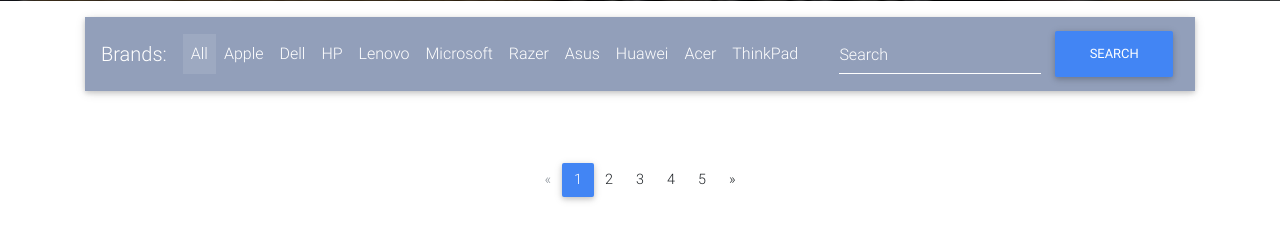
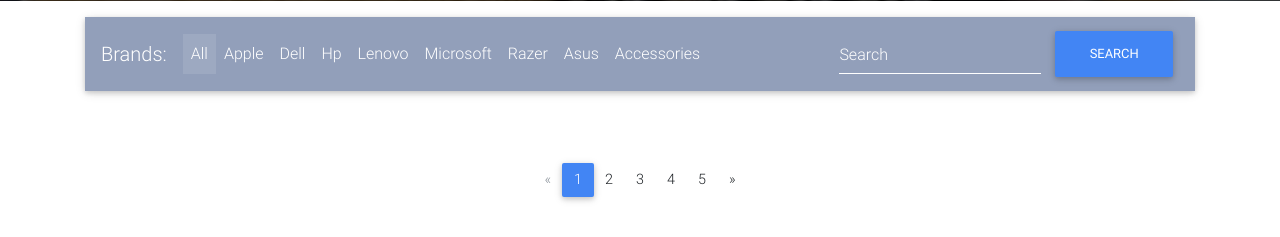
Before and after one commit to mwakosy-julius/razer, a Django app: page /category/Razer in a window 1280 px wide. Shown: the part 551-788 px from the top of the page. Run offline with Django 4.2, Linux system fonts and the light colour scheme; a user stored in the database is signed in; data comes from the database, SQL or seed files in the repository; both versions use the stored data as it was after the commit; some libraries are stand-ins or nearby versions.

Commit message:
razer updates

```diff
--- a/products/views.py
+++ b/products/views.py
@@ -36,7 +36,7 @@
         items_list = context['items']  # Retrieve items queryset from the context
 
         # Number of items per page
-        items_per_page = 10
+        items_per_page = 12
 
         # Get the queryset
         items_list = Item.objects.all()
--- a/templates/category.html
+++ b/templates/category.html
@@ -85,7 +85,7 @@
               <a class="nav-link" href="{% url 'products:category' 'Dell'%}">Dell</a>
             </li>
             <li class="nav-item">
-              <a class="nav-link" href="{% url 'products:category' 'HP'%}">HP</a>
+              <a class="nav-link" href="{% url 'products:category' 'Hp'%}">Hp</a>
             </li>
             <li class="nav-item">
               <a class="nav-link" href="{% url 'products:category' 'Lenovo'%}">Lenovo</a>
@@ -100,13 +100,7 @@
               <a class="nav-link" href="{% url 'products:category' 'Asus'%}">Asus</a>
             </li>
             <li class="nav-item">
-              <a class="nav-link" href="{% url 'products:category' 'Huawei'%}">Huawei</a>
-            </li>
-            <li class="nav-item">
-              <a class="nav-link" href="{% url 'products:category' 'Acer'%}">Acer</a>
-            </li>
-            <li class="nav-item">
-              <a class="nav-link" href="{% url 'products:category' 'Thinkpad'%}">ThinkPad</a>
+              <a class="nav-link" href="{% url 'products:category' 'Accessories'%}">Accessories</a>
             </li>
 
           </ul>
--- a/templates/product.html
+++ b/templates/product.html
@@ -87,9 +87,7 @@
 
           <h4 class="my-4 h4">Additional information</h4>
 
-          <p>Lorem ipsum dolor sit amet consectetur adipisicing elit. Natus suscipit modi sapiente illo soluta odit
-            voluptates,
-            quibusdam officia. Neque quibusdam quas a quis porro? Molestias illo neque eum in laborum.</p>
+          <p>Thank you for shopping with us, we are glad to provide more services to you.</p>
 
         </div>
         <!--Grid column-->
```
Also changed, not shown: requirements.txt (added, +10 -0 lines), templates/home.html (+2 -8 lines), templates/search.html (+1 -7 lines), db.sqlite3, media/uploads/product/DELL_Latitude_3189.jpeg (added), media/uploads/product/Dell_Latitude_7400.jpg (added), media/uploads/product/HP_OMEN_15.jpg (added), media/uploads/product/Hp_Elitebook_1030_G4.jpg (added), media/uploads/product/Laptop_stand.jpg (added), media/uploads/product/Lenovo_Ideapad_15.jpg (added), media/uploads/product/Lenovo_X380.jpg (added), media/uploads/product/MacBook_Air_2015.jpg (added), media/uploads/product/MacBook_Air_M1.jpg (added), media/uploads/product/MacBook_Pro_M1.jpg (added), 3 more files.
